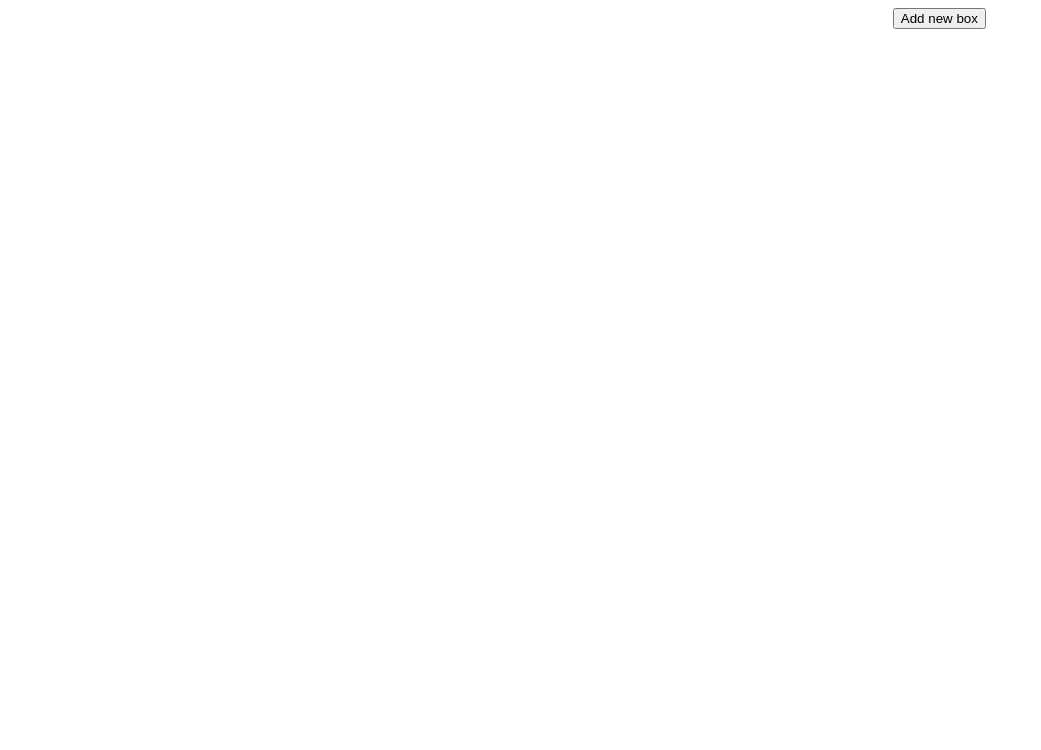
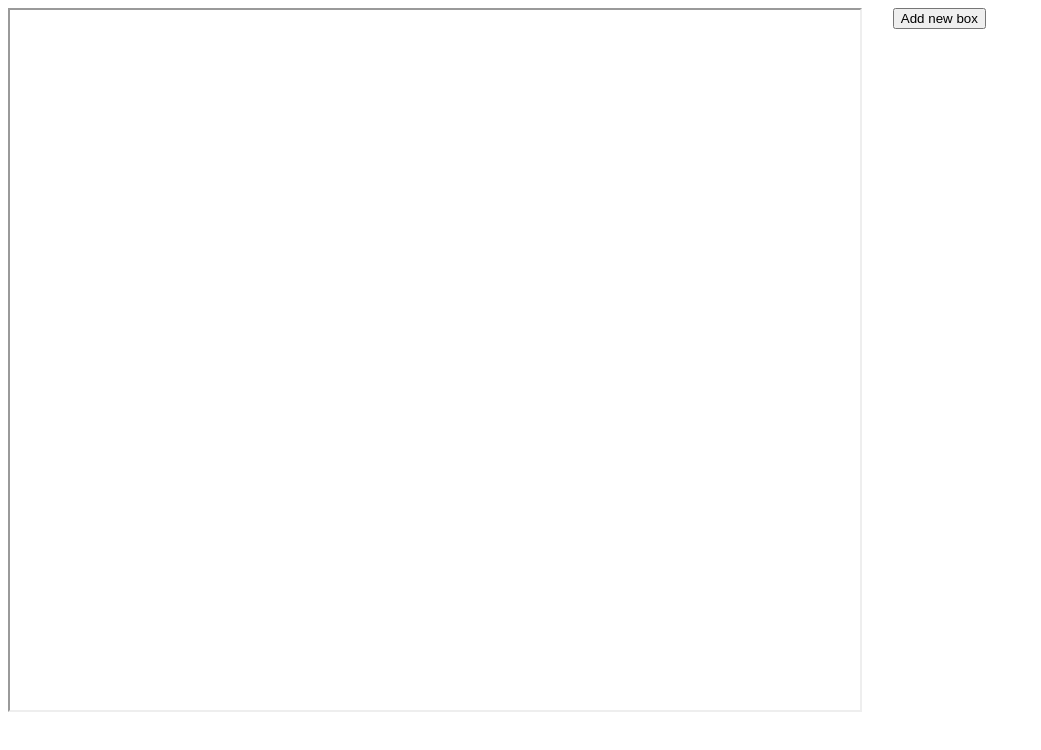
Before and after one commit to progrmoiz/position-playground, a plain HTML site: page index.html in a window 1280 px wide. Shown: the whole page, without its empty margins (0-1041 px from the left). Drawn offline with Linux system fonts and the light colour scheme.

Commit message:
iframe style default

```diff
--- a/styles/app.css
+++ b/styles/app.css
@@ -1,6 +1,6 @@
-iframe {
+/* iframe {
   border: 0;
-}
+} */
 
 .output {
   width: 70%;
```
